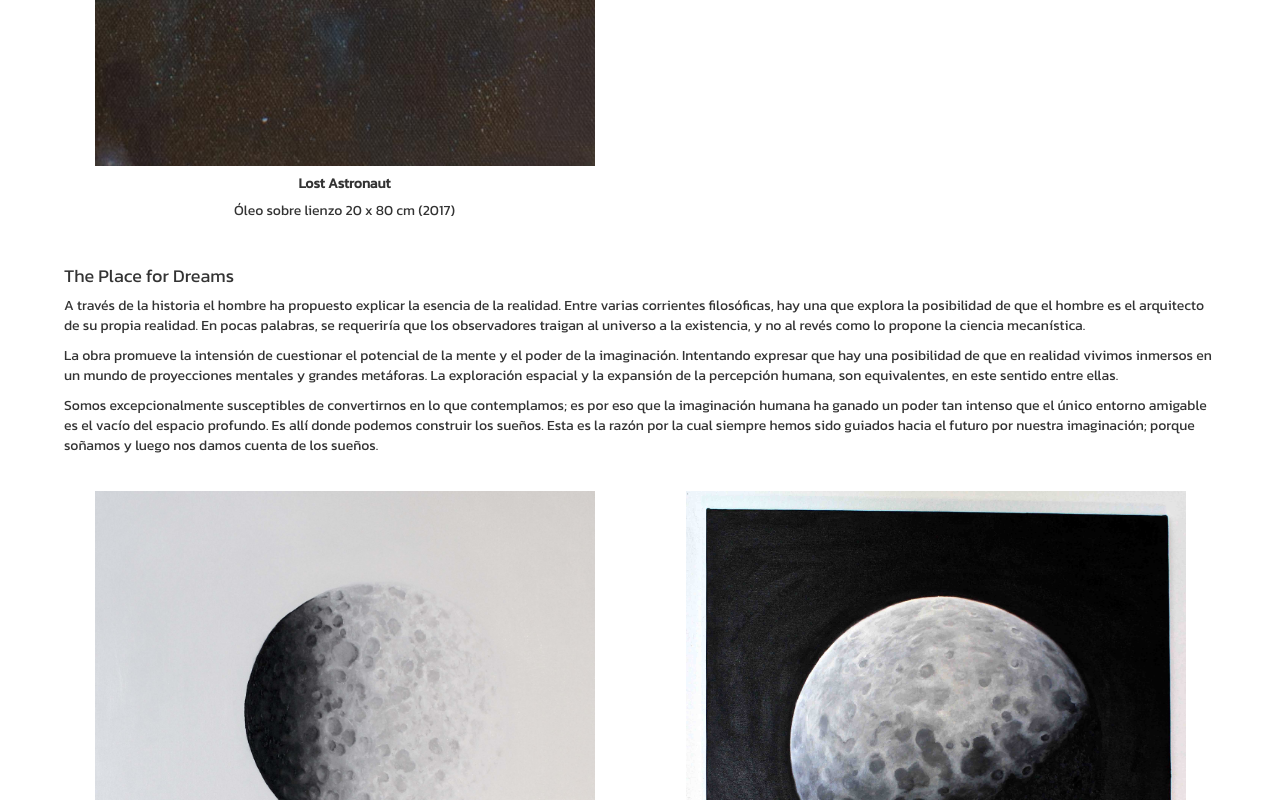
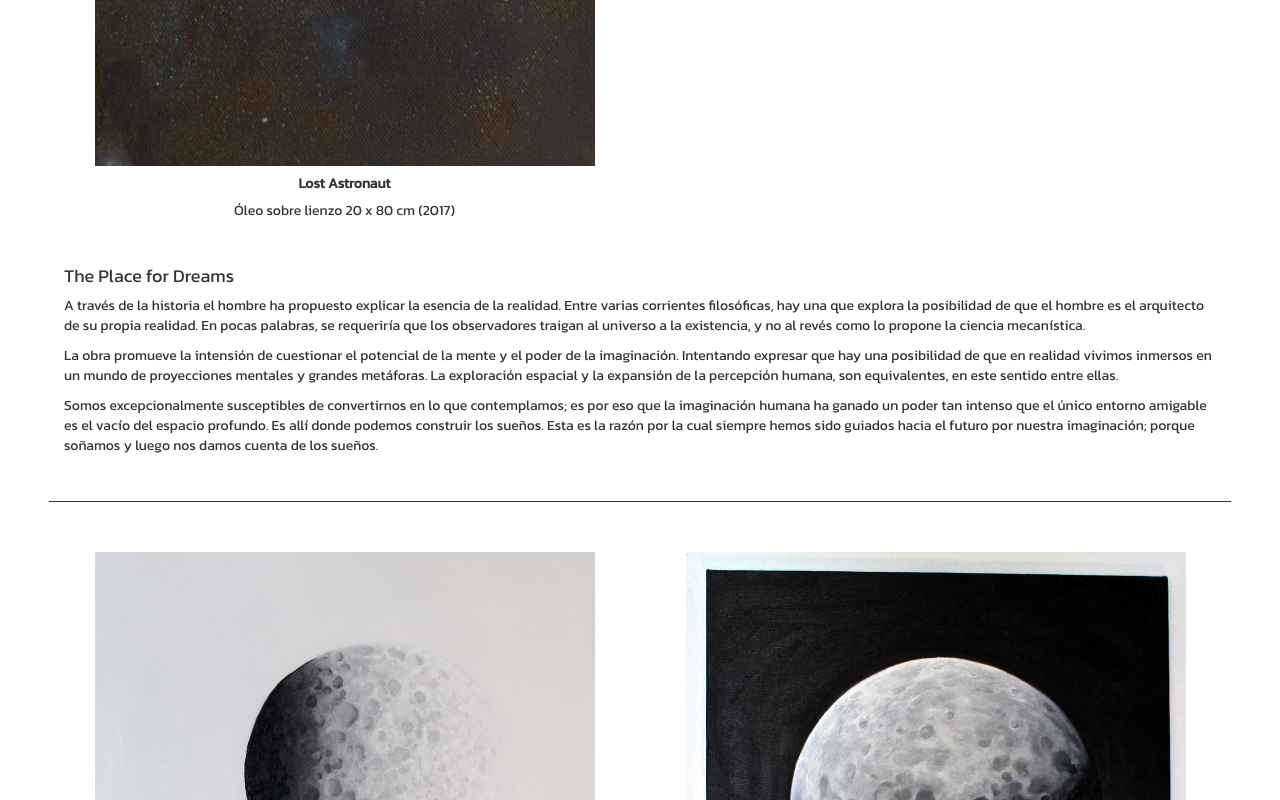
Before and after one commit to fernandamat/website, a plain HTML site: page oil.html in a window 1280 px wide. Shown: the part 2000-2800 px from the top of the page. Drawn offline with nearby package versions, Linux system fonts and the light colour scheme.

Commit message:
Background del footer y division entre colecciones

```diff
--- a/css/main.css
+++ b/css/main.css
@@ -65,6 +65,7 @@ body {
   bottom: 0;
   position: fixed;
   width: 100%;
+  background-color: white;
 }
 /*****************************Main******************************/
 
@@ -116,6 +117,12 @@ img {
   width: 16px;
   vertical-align: -webkit-baseline-middle;
 }
+.series-description {
+  border-bottom-style: solid;
+  border-bottom-width: 1px;
+  margin-bottom: 25px;
+  padding-bottom: 35px;
+}
 
 /*****************************Bio******************************/
 
```
